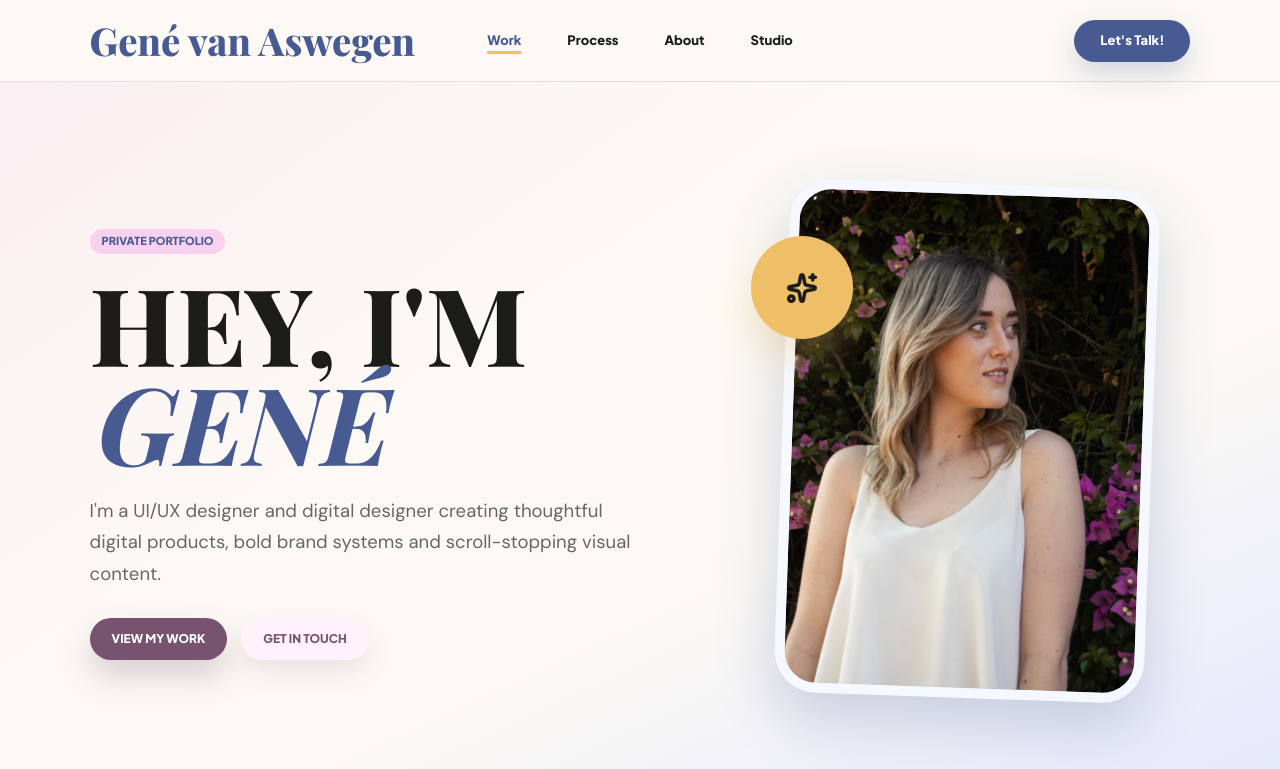
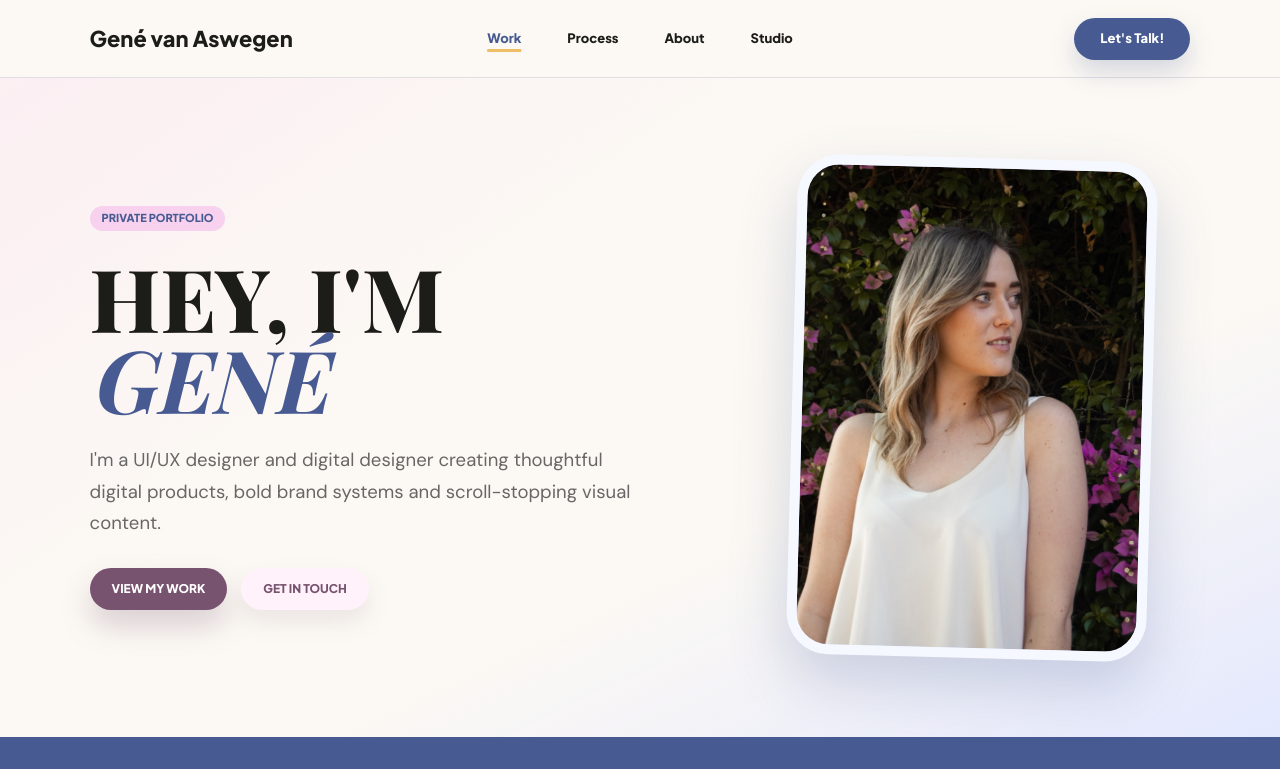
Before and after one commit to jrcb6gvrnf-droid/private-portfolio, a Next.js app: page /portfolio in a window 1280 px wide. Shown: the top 769 px of the page. Built offline with nearby package versions, Linux system fonts and the light colour scheme; a web font is replaced by a local one.

Commit message:
Polish portfolio hero heading

```diff
--- a/app/globals.css
+++ b/app/globals.css
@@ -83,8 +83,8 @@ img {
   display: grid;
   grid-template-columns: 1fr auto 1fr;
   align-items: center;
-  gap: 24px;
-  min-height: 82px;
+  gap: 28px;
+  min-height: 78px;
   padding: 0 var(--page-gutter);
   border-bottom: 1px solid var(--line);
   background: rgba(252, 249, 244, 0.9);
@@ -96,11 +96,11 @@ img {
 
 .brand-wordmark {
   justify-self: start;
-  font-family: var(--display);
-  font-size: clamp(26px, 3vw, 42px);
-  font-weight: 800;
+  font-family: var(--ui);
+  font-size: clamp(18px, 1.7vw, 24px);
+  font-weight: 900;
   line-height: 1;
-  color: var(--periwinkle);
+  color: var(--ink);
 }
 
 .site-nav {
@@ -133,11 +133,11 @@ img {
 .hero-section {
   position: relative;
   display: grid;
-  grid-template-columns: minmax(0, 1.03fr) minmax(300px, 0.9fr);
-  gap: clamp(34px, 6vw, 96px);
+  grid-template-columns: minmax(0, 0.98fr) minmax(300px, 0.82fr);
+  gap: clamp(44px, 7vw, 108px);
   align-items: center;
-  min-height: clamp(590px, 75vh, 760px);
-  padding: clamp(58px, 8vw, 112px) var(--page-gutter) clamp(52px, 7vw, 90px);
+  min-height: clamp(560px, 72vh, 700px);
+  padding: clamp(54px, 7vw, 96px) var(--page-gutter) clamp(56px, 7vw, 94px);
   background:
     linear-gradient(145deg, rgba(247, 209, 237, 0.26), transparent 38%),
     linear-gradient(335deg, rgba(223, 229, 255, 0.84), transparent 36%),
@@ -145,7 +145,7 @@ img {
 }
 
 .hero-copy {
-  max-width: 690px;
+  max-width: 620px;
 }
 
 .label-pill,
@@ -180,20 +180,27 @@ img {
 }
 
 .hero-copy h1 {
-  max-width: 760px;
-  margin-top: 20px;
+  max-width: 640px;
+  margin-top: 24px;
   color: var(--ink);
-  font-size: clamp(58px, 8.4vw, 118px);
+  font-size: clamp(52px, 6.8vw, 92px);
+  line-height: 0.98;
+}
+
+.hero-copy h1 span,
+.hero-copy h1 em {
+  display: block;
 }
 
 .hero-copy h1 em {
   color: var(--periwinkle);
   font-style: italic;
   font-weight: 700;
+  margin-top: -0.05em;
 }
 
 .hero-copy p {
-  max-width: 600px;
+  max-width: 560px;
   margin: 24px 0 0;
   color: var(--muted);
   font-size: clamp(16px, 1.45vw, 20px);
@@ -262,22 +269,7 @@ img {
 
 .hero-collage {
   position: relative;
-  min-height: min(520px, 70vw);
-}
-
-.spark-disc {
-  position: absolute;
-  top: 10%;
-  left: 8%;
-  z-index: 3;
-  display: grid;
-  width: clamp(72px, 8vw, 104px);
-  height: clamp(72px, 8vw, 104px);
-  place-items: center;
-  border-radius: 999px;
-  background: var(--gold);
-  color: var(--ink);
-  box-shadow: 0 18px 38px rgba(239, 191, 103, 0.32);
+  min-height: min(480px, 64vw);
 }
 
 .hero-card {
@@ -295,12 +287,12 @@ img {
 }
 
 .hero-card--portrait {
-  top: 0;
+  top: 50%;
   right: clamp(0px, 3vw, 44px);
-  width: min(370px, 46vw);
+  width: min(360px, 42vw);
   aspect-ratio: 0.72;
   border-radius: 42px;
-  transform: rotate(2deg);
+  transform: translateY(-50%) rotate(1.5deg);
 }
 
 .hero-card--portrait img {
@@ -1916,14 +1908,10 @@ img {
     min-height: 286px;
   }
 
-  .spark-disc {
-    left: 4px;
-    width: 58px;
-    height: 58px;
-  }
-
   .hero-card--portrait {
-    width: 184px;
+    right: 50%;
+    width: min(210px, 62vw);
+    transform: translate(50%, -50%) rotate(1.5deg);
   }
 
   .work-grid,
--- a/components/public-components.tsx
+++ b/components/public-components.tsx
@@ -3,7 +3,7 @@
 /* eslint-disable @next/next/no-img-element */
 
 import Link from "next/link";
-import { Download, Mail, MessageCircle, Sparkles } from "lucide-react";
+import { Download, Mail, MessageCircle } from "lucide-react";
 import { useEffect, useRef, useState } from "react";
 import { findProjectBySlug, Project, publicProjects } from "@/lib/projects";
 import { useProjects } from "@/lib/project-storage";
@@ -231,7 +231,8 @@ export function PortfolioPage() {
         <div className="hero-copy">
           <span className="label-pill">PRIVATE PORTFOLIO</span>
           <h1>
-            HEY, I&apos;M <em>GENÉ</em>
+            <span>HEY, I&apos;M</span>
+            <em>GENÉ</em>
           </h1>
           <p>
             I&apos;m a UI/UX designer and digital designer creating thoughtful digital
@@ -245,9 +246,6 @@ export function PortfolioPage() {
           </div>
         </div>
         <div className="hero-collage" aria-hidden="true">
-          <div className="spark-disc">
-            <Sparkles size={32} strokeWidth={2.6} />
-          </div>
           <div className="hero-card hero-card--portrait">
             <img src="/images/gene-portrait.jpg" alt="" decoding="async" fetchPriority="high" />
           </div>
```
